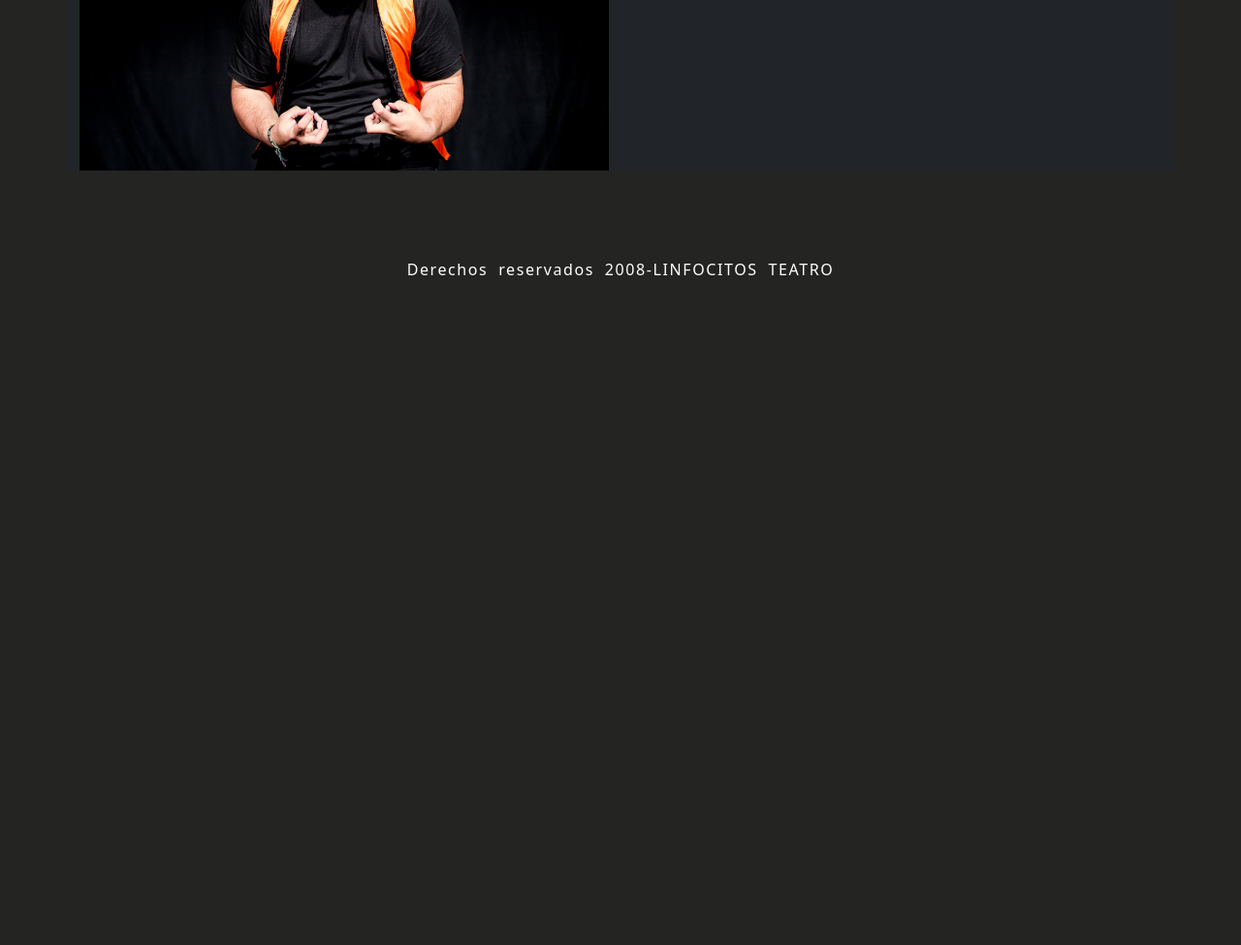
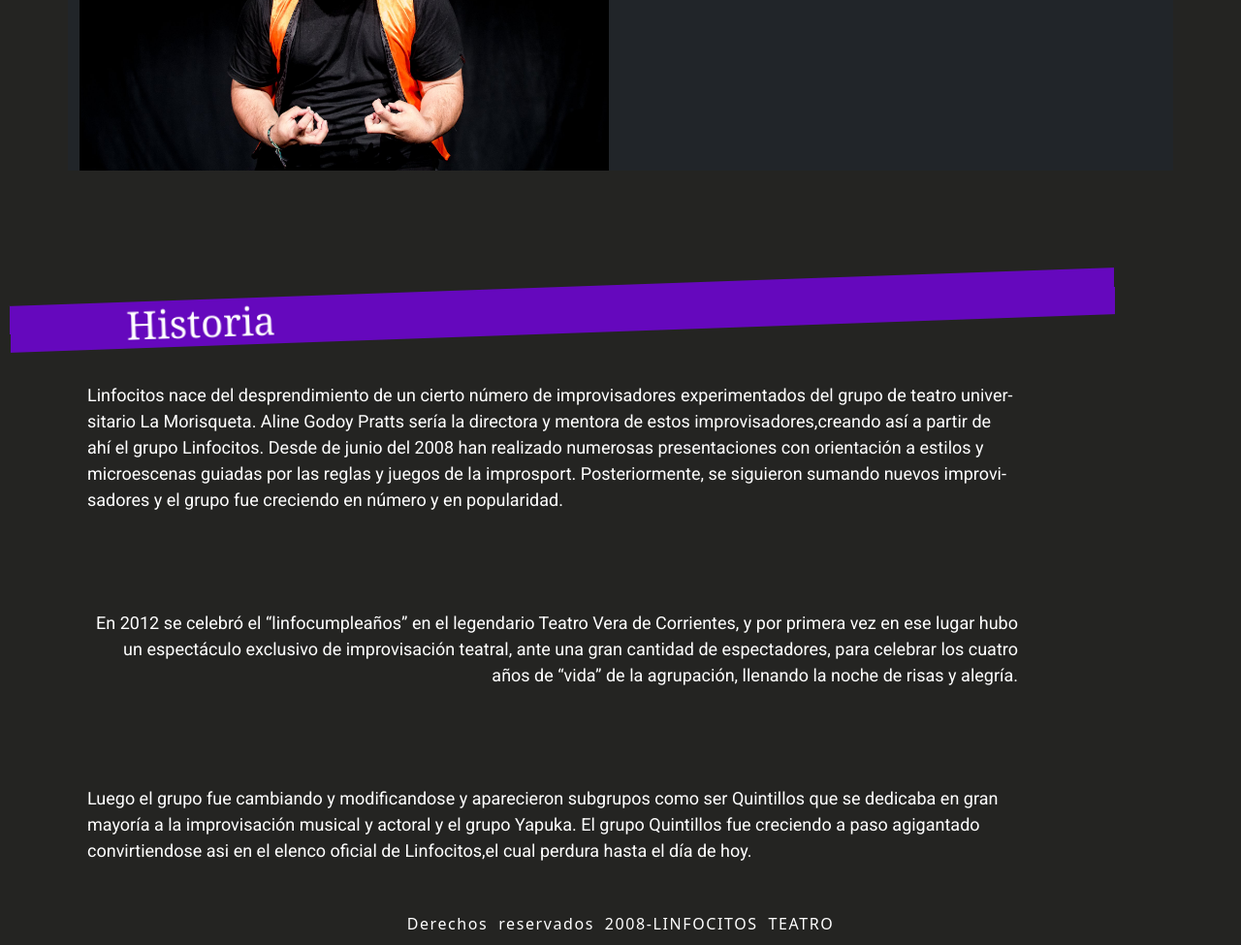
Before and after one commit to Javoezcurra/miproyecto, a plain HTML site: page Index.html in a window 1280 px wide. Shown: the part 4198-5173 px from the top of the page at 97% size. Before the commit the page ends 4498 px from the top, so only its background shows below. Drawn offline with nearby package versions, Linux system fonts and the light colour scheme; files whose address does not match are found by name.

Commit message:
agrege la seccion historia,comence a volverlo responsive y agregue una foto para probar algo

```diff
--- a/Index.html
+++ b/Index.html
@@ -53,7 +53,7 @@ en el NEA">
           <div class="collapse navbar-collapse flex-row-reverse" id="navbarNavAltMarkup">
             <div class="navbar-nav">
               <a class="nav-link active" aria-current="page" href="#miembros">MIEMBROS</a>
-              <a class="nav-link" href="#">HISTORIA</a>
+              <a class="nav-link" href="#historia">HISTORIA</a>
               <a class="nav-link" href="#shows">GALERÍA</a>
               <a class="nav-link" href="#">CONTACTO</a>
               <a class="nav-link" href="#improvisacion">¿Qué es la improvisación?</a>
@@ -106,7 +106,7 @@ en el NEA">
           con las técnicas de la improvisación teatral para crear personajes, historias y situaciones delirantes,
            buscando siempre divertirnos y llenar de carcajadas a nuestro querido público"</p>
     <!--video-->
-<div style="text-align: center;">
+<div style="text-align: center;" class="video">
   <iframe width="1143" height="480" src="https://www.youtube.com/embed/-l1Zd07gTk8" frameborder="0" allow="accelerometer; autoplay; clipboard-write; encrypted-media; gyroscope; picture-in-picture" allowfullscreen
   alt="Pequeño teaser de el grupo de improvisación Linfocitos en el teatro de la ciuda."></iframe>
 </div>
@@ -296,6 +296,27 @@ en el NEA">
       </div>
       </section>
 
+      <h1 class="historia" id="historia">Historia</h1>
+
+      <p class="historia1">Lin­fo­ci­tos na­ce del des­pren­di­mien­to de un cier­to nú­me­ro de im­pro­vi­sa­do­res ex­pe­ri­men­ta­dos del gru­po
+         de te­a­tro uni­ver­si­ta­rio La Mo­ris­que­ta.
+        Aline Godoy Pratts sería la directora y mentora de estos
+         improvisadores,creando así a par­tir de ahí el grupo Linfocitos.
+          Desde de ju­nio del 2008 han re­a­li­za­do nu­me­ro­sas pre­sen­ta­cio­nes con orien­ta­ción a es­ti­los y microescenas
+          guiadas por las reglas y juegos de la improsport.
+        Pos­te­rior­men­te, se si­guie­ron su­man­do nue­vos im­pro­vi­sa­do­res y el gru­po fue cre­cien­do en nú­me­ro y en po­pu­la­ri­dad.
+        </p>
+
+        <p class="historia2">En 2012 se ce­le­bró el “lin­fo­cum­ple­a­ños” en el le­gen­da­rio Te­a­tro Ve­ra de Co­rrien­tes, y por pri­me­ra vez en ese lu­gar
+           hu­bo un es­pec­tá­cu­lo ex­clu­si­vo de im­pro­vi­sa­ción te­a­tral, an­te una gran can­ti­dad de es­pec­ta­do­res,
+            pa­ra ce­le­brar los cua­tro años de “vi­da” de la agru­pa­ción, lle­nan­do la no­che de ri­sas y ale­grí­a.</p>
+
+         <p class="historia3">Luego el grupo fue cambiando y modificandose y aparecieron subgrupos como ser Quintillos
+           que se dedicaba en gran mayoría a la improvisación musical y actoral y el grupo Yapuka.
+          El grupo Quintillos fue creciendo a paso agigantado convirtiendose asi en el elenco
+          oficial de Linfocitos,el cual perdura hasta el día de hoy.
+          </p>
+
 
 <!--Pie de pagina-->
 
--- a/Linfocitos.css
+++ b/Linfocitos.css
@@ -288,33 +288,115 @@ transform: rotate(1deg);
 
     }
 
+    .historia {
+        color: white;
+    font-family: Georgia, 'Times New Roman', Times, serif;
+    text-align: left;
+    margin-top: 60px;
+    margin-bottom: -30px;
+    background-color: rgb(101, 8, 189);
+margin-right: 120px;
+padding-left: 120px;
+transform: rotate(-2deg);
+    }
+
+    .historia1{
+
+        color: white;
+        font-family: 'Roboto', sans-serif;
+    margin-top: 80px;
+    margin-bottom: 20px;
+    display: flex;
+    flex-direction: column;
+    text-align:left;
+    box-sizing: border-box;
+    margin-left: 80px;
+    margin-right: 220px;
+    font-size:large;
+
+    }
+
+    .historia2{
+
+        color: white;
+        font-family: 'Roboto', sans-serif;
+    margin-top: 80px;
+    margin-bottom: 20px;
+    display: flex;
+    flex-direction: column;
+    text-align:right;
+    box-sizing: border-box;
+    margin-left: 80px;
+    margin-right: 220px;
+    font-size:large;
+
+    }
+
+    .historia3{
+
+        color: white;
+        font-family: 'Roboto', sans-serif;
+    margin-top: 80px;
+    margin-bottom: 20px;
+    display: flex;
+    flex-direction: column;
+    text-align:left;
+    box-sizing: border-box;
+    margin-left: 80px;
+    margin-right: 220px;
+    font-size:large;
+
+    }
 
  /*mobile style */
 
  @media screen and (max-width:577px){
 
-    .portadamiembros{
-        margin-top: 15px;
-        font-family:cursive;
-         text-align: center;
-         color: white;
-    }
 
 
-        .miembrosimg {
-            widows: 100%;
-            height: auto;
+    .cuerpo{
+
+        background-color: #242422;
+        background-image: url("FOTOS/FOTITO80.jpg");
+        background-size: contain;
+        width: 600px;
+
+        background-repeat: no-repeat;
+        margin-top: 10px;
+        margin-bottom: 10px;
+        margin-left: 10px;
+        margin-right: 10px;
+        display: flex;
+         flex-direction:column;
+
+
 
         }
 
-    .sectionmiembro{
+        .parrafo1 {
+            color: white;
+            font-family: 'Roboto', sans-serif;
+            margin-top: 80px;
+            margin-bottom: 60px;
+            display: flex;
+            flex-direction: column;
+            text-align: center;
+            font-size:large;
+            margin-left: 10px;
+            margin-right: 10px;
 
-        height:150%;
-        display: flex;
-        flex-direction: column;
-        align-items: center;
-        width: 600px;
-        height: 672px;
-        box-sizing: border-box;
-    }
- }
+
+           }
+
+        .video{
+
+            width: 800px;
+            height: 360px;
+            text-align: center;
+            margin-left: -400px;
+
+
+        }
+
+
+}
```
Also changed, not shown: FOTOS/FOTITO80.jpg (added).
